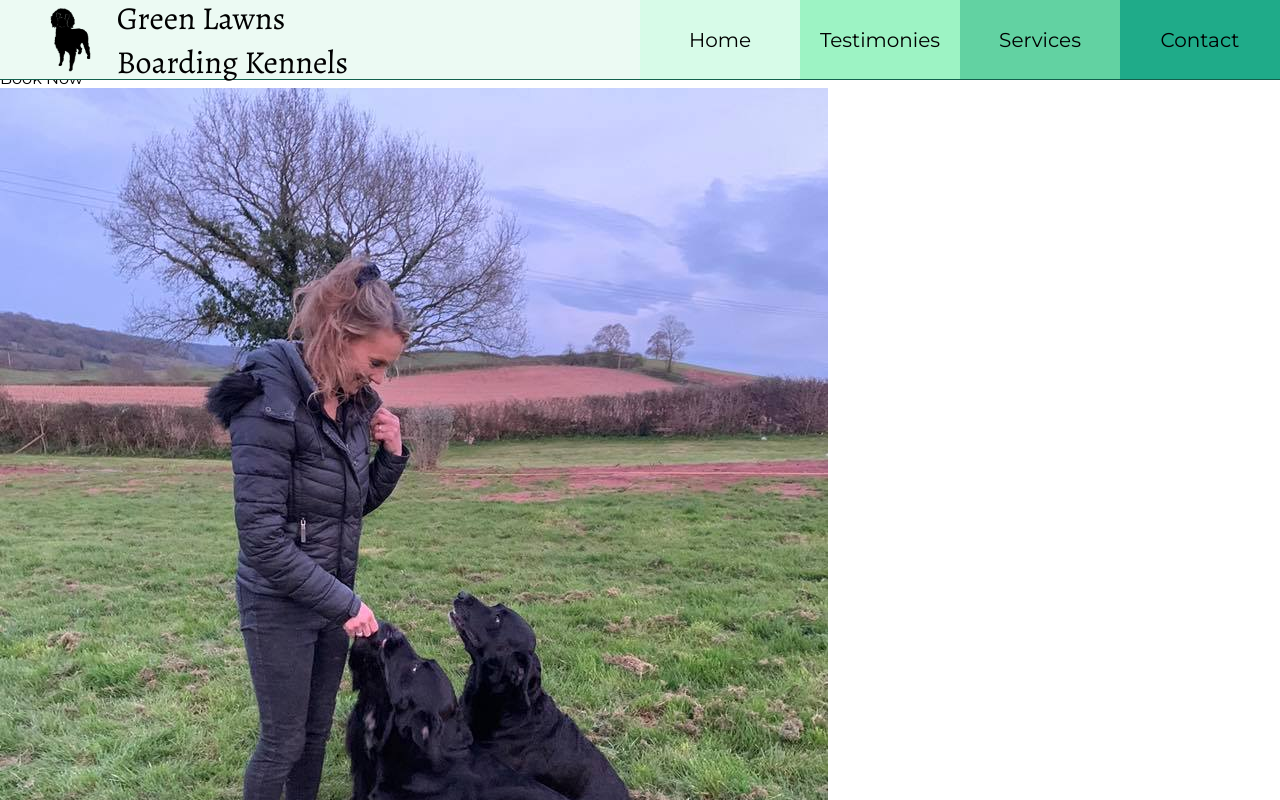
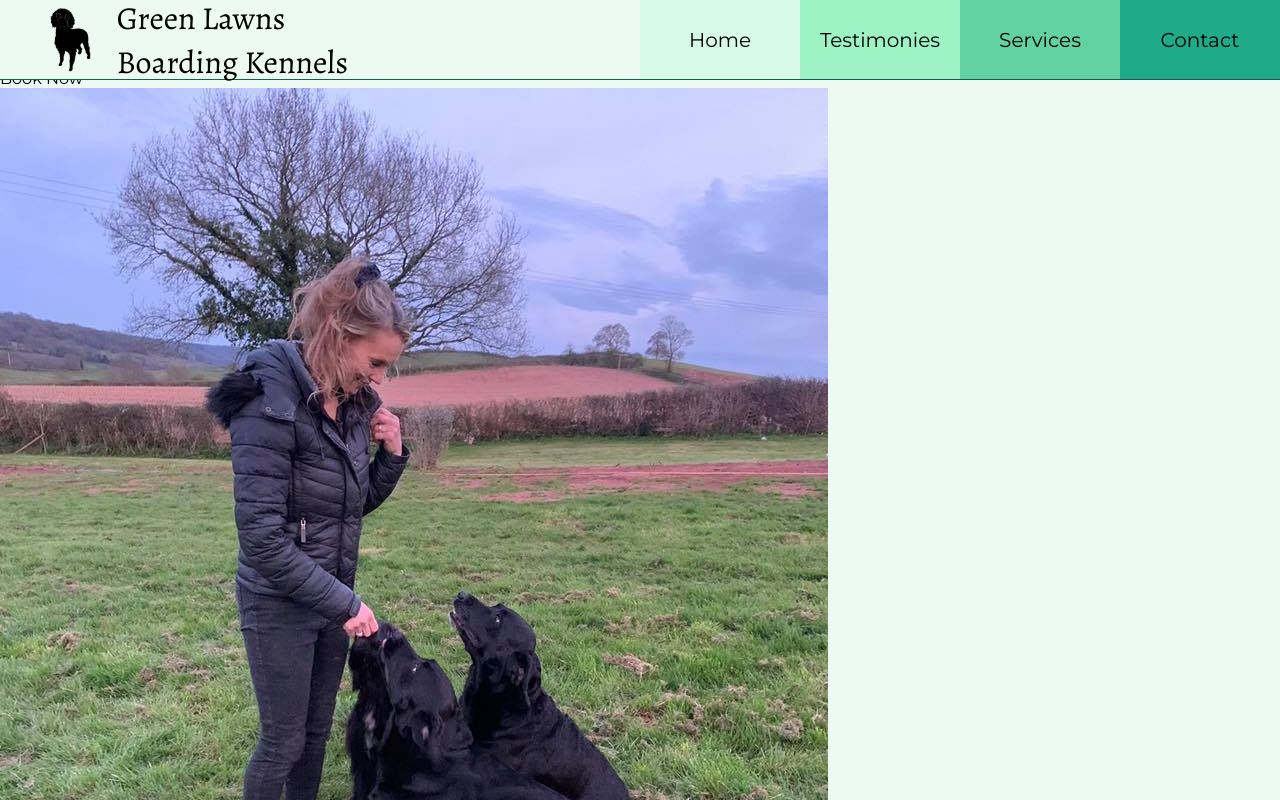
Before and after one commit to Velocima/green-lawns-next, a Next.js app: page / in a window 1280 px wide. Shown: the top 800 px of the page. Built offline with nearby package versions, Linux system fonts and the light colour scheme.

Commit message:
global off white background color set

```diff
--- a/styles/globals.css
+++ b/styles/globals.css
@@ -5,6 +5,7 @@ html,
 body {
 	font-family: -apple-system, BlinkMacSystemFont, Segoe UI, Roboto, Oxygen, Ubuntu, Cantarell,
 		Fira Sans, Droid Sans, Helvetica Neue, sans-serif;
+	background-color: #ecfaf3;
 }
 
 a {
```
